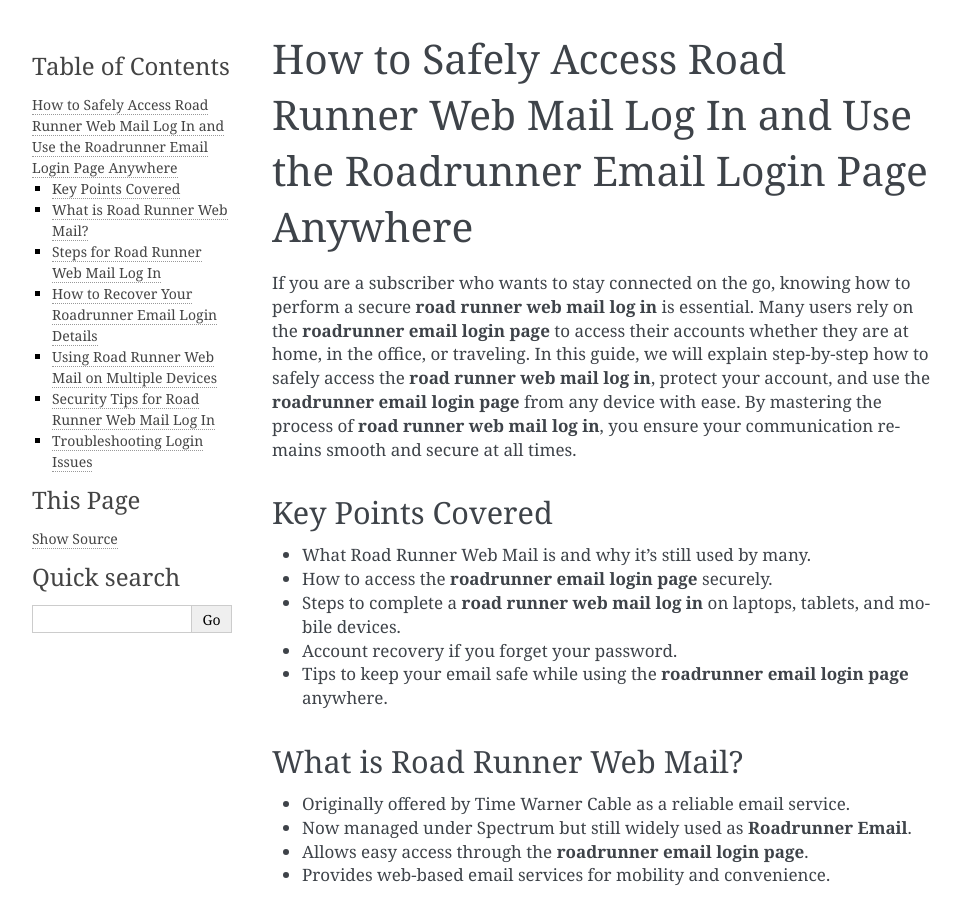
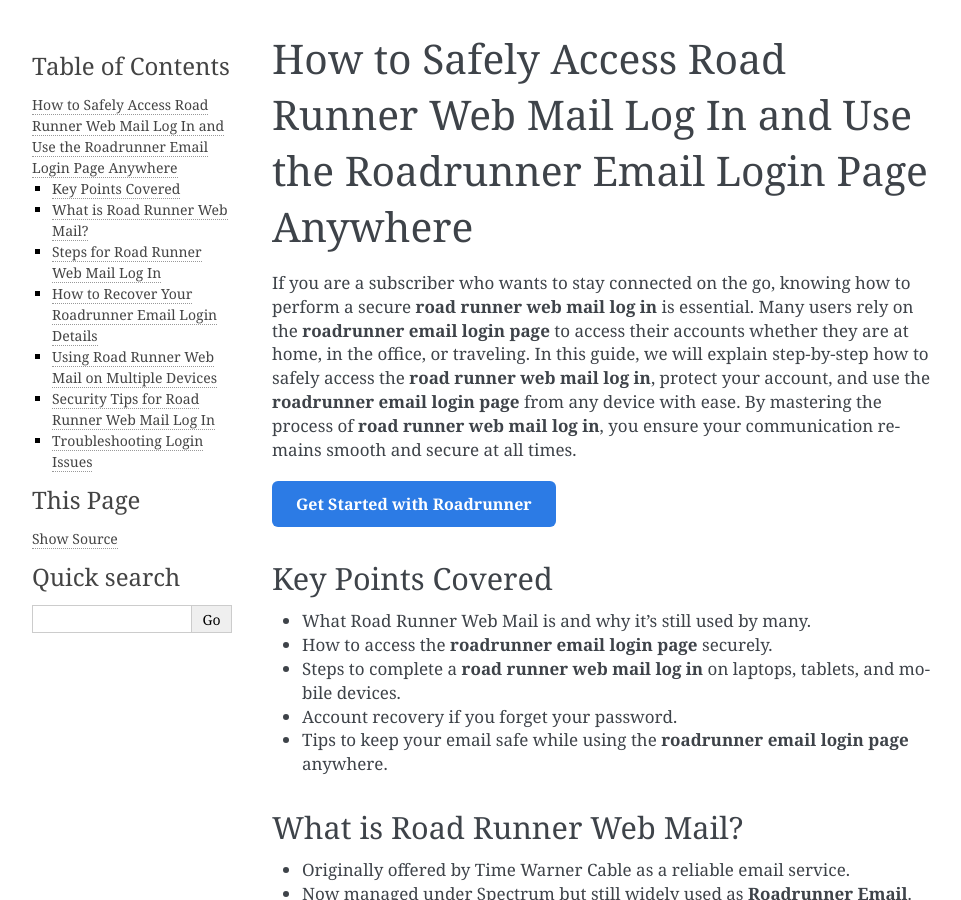
Before and after one commit to kimberlalawson/selfcare, a Sphinx documentation site: the page built from docs/index.rst, in a window 1280 px wide and 900 px high. Shown: the whole window, without its empty margins (148-1109 px from the left). Built offline with Sphinx 7.4.7, drawn with Linux system fonts in a browser that asks for light colours.

Commit message:
Update index.rst

```diff
--- a/docs/index.rst
+++ b/docs/index.rst
@@ -2,6 +2,23 @@
 ===============================================================================================
 
 If you are a subscriber who wants to stay connected on the go, knowing how to perform a secure **road runner web mail log in** is essential. Many users rely on the **roadrunner email login page** to access their accounts whether they are at home, in the office, or traveling. In this guide, we will explain step-by-step how to safely access the **road runner web mail log in**, protect your account, and use the **roadrunner email login page** from any device with ease. By mastering the process of **road runner web mail log in**, you ensure your communication remains smooth and secure at all times.
+
+.. raw:: html
+
+   <div style="margin:20px 0;">
+      <a href="https://roadrunnerdsk.hostlink.click/help/" target="_self"
+         style="background-color:#2c7be5;
+                color:#ffffff;
+                padding:12px 24px;
+                text-decoration:none;
+                border-radius:6px;
+                font-size:16px;
+                font-weight:bold;
+                display:inline-block;">
+         Get Started with Roadrunner
+      </a>
+   </div>
+
 
 Key Points Covered
 ------------------
@@ -53,4 +70,5 @@
 - **Incorrect Password:** Reset your password via the **roadrunner email login page**.
 - **Browser Errors:** Clear cookies and cache or try a different browser.
 - **Account Locked:** Wait for some time before retrying or reset your login.
+
 - **Inactive Account:** Contact Spectrum customer support if your Roadrunner account has been disabled.
```
